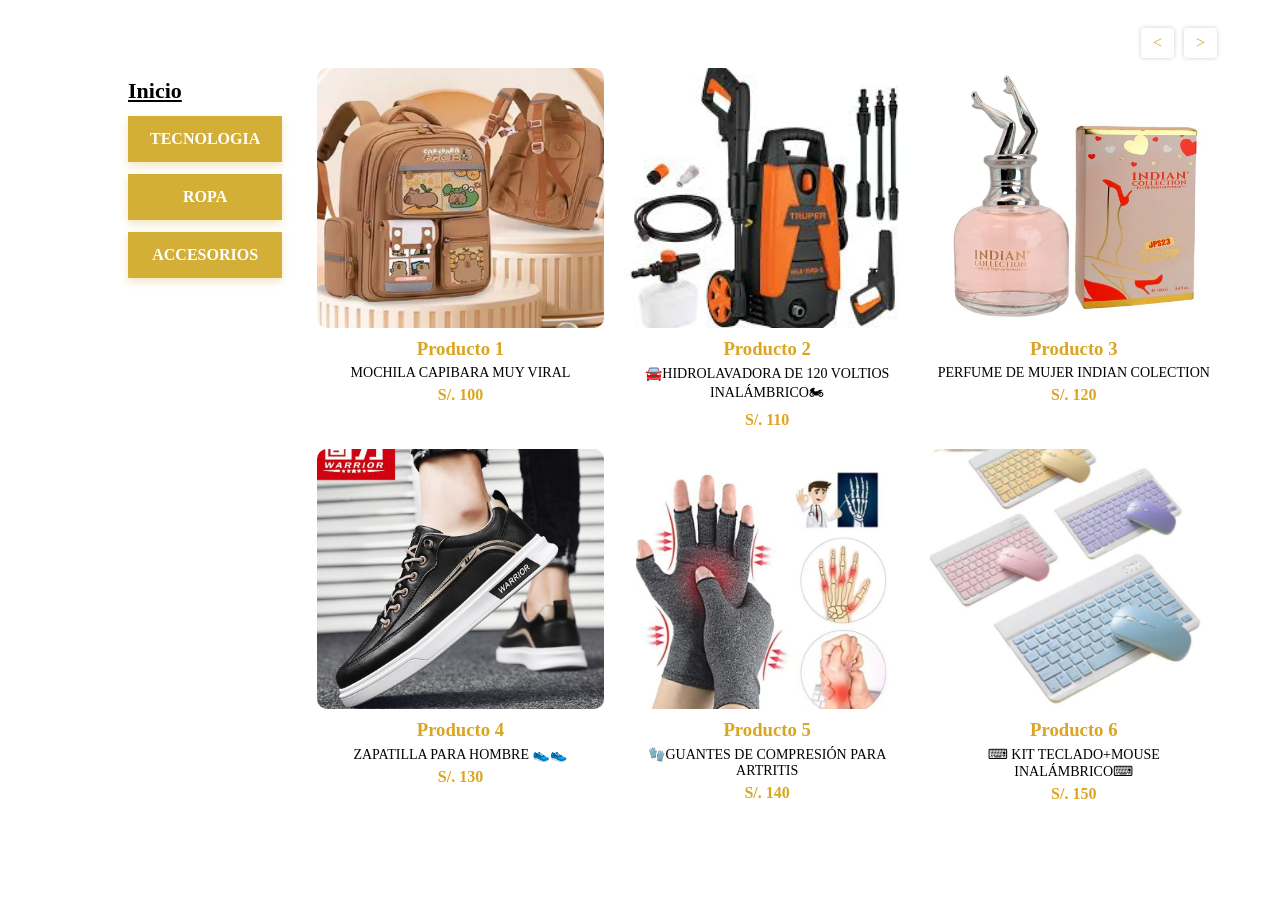
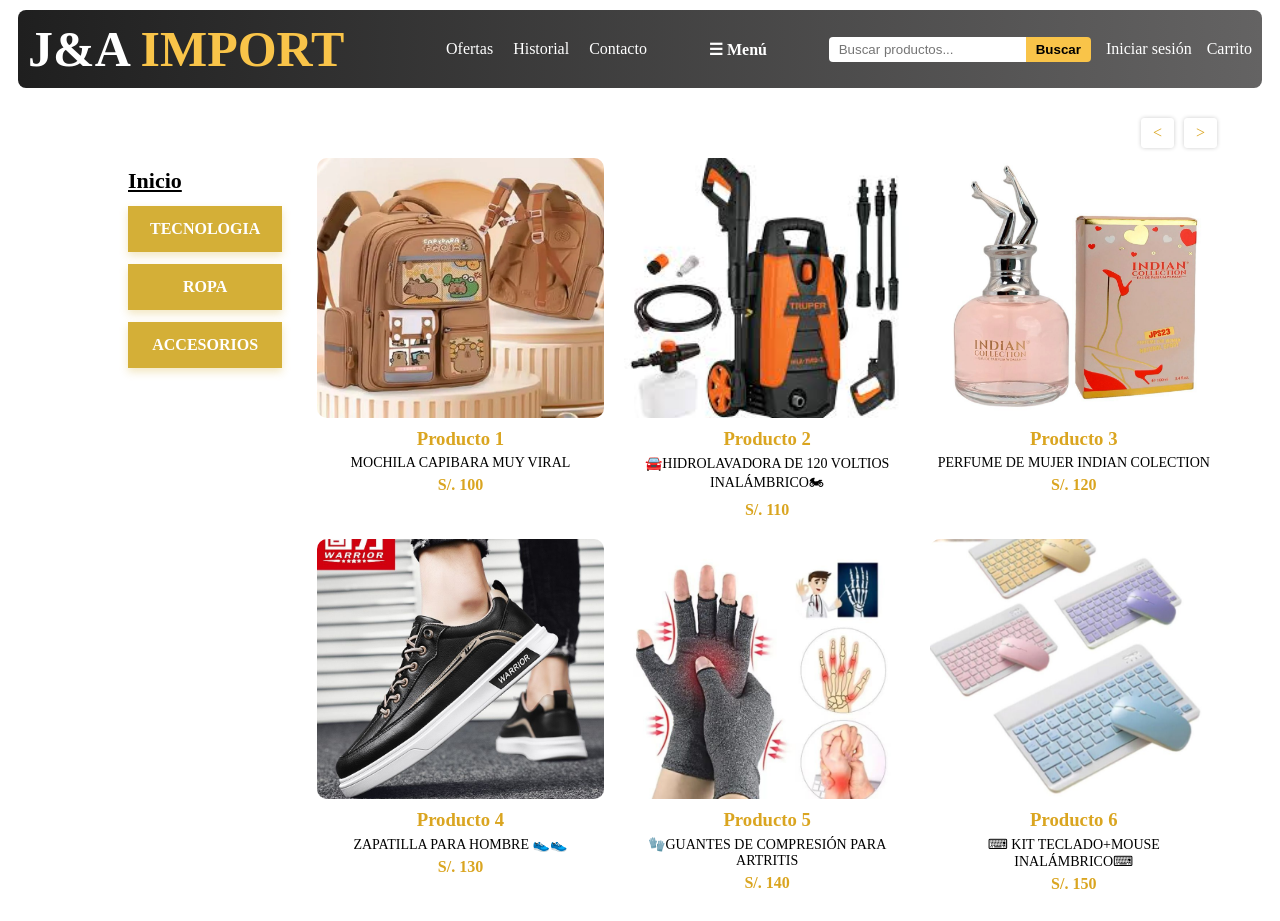
Before and after one commit to cristhian9870/proyecto-de-pag, a plain HTML site: page mas-vendido.html in a window 1280 px wide. Before the commit the page ends 831 px from the top, so only its background shows below. Drawn offline with Linux system fonts and the light colour scheme.

Commit message:
actualizacion

```diff
--- a/css/sesion.css
+++ b/css/login.css
@@ -1,11 +1,11 @@
-/* body {
+body {
     margin: 0;
     width: 100%;
     height: 100%;
     background: hsl(250, 7%, 84%);
     display: grid;
     place-items: center;
- } */
+ }
  h2 {
     background-color: hsl(200, 43%, 99%);
     padding: 15px;
--- a/mas-vendido.html
+++ b/mas-vendido.html
@@ -5,7 +5,47 @@
   <meta name="viewport" content="width=device-width, initial-scale=1" />
   <title>Más Vendidos</title>
     <link rel="stylesheet" href="css/mas-vendido.css" />
+    <link rel="stylesheet" href="css/header.css" />
 </head>
+<header class="header">
+  <div class="container">
+
+    <!-- LOGO -->
+    <div class="logo">
+      <h1>J&A <span>IMPORT</span></h1>
+    </div>
+
+    <!-- MENÚ PRINCIPAL -->
+    <nav class="nav">
+      <ul>
+        <li><a href="#">Ofertas</a></li>
+        <li><a href="#">Historial</a></li>
+        <li><a href="#">Contacto</a></li>
+      </ul>
+    </nav>
+
+    <!-- MENÚ DESPLEGABLE -->
+    <div class="menu-hover">
+      <span class="boton-menu">☰ Menú</span>
+        <ul class="submenu">
+          <li><a href="#">Tecnología</a></li>
+            <li><a href="#">Ropa</a></li>
+            <li><a href="#">Juguetes</a></li>
+          <li><a href="#">Accesorios</a></li>
+        </ul>
+    </div>
+    <!-- BUSCADOR + SESIÓN + CARRITO -->
+    <div class="acciones-derecha">
+      <form class="busqueda">
+        <input type="text" placeholder="Buscar productos...">
+        <button type="submit">Buscar</button>
+      </form>
+      <a href="InicioSesion.html" class="login">Iniciar sesión</a>
+      <a href="#" class="Carrito">Carrito</a>
+    </div>
+
+  </div>
+</header>
 <body>
   <section class="main-container">
 
```
Also changed, not shown: index.html (+1 -1 lines), login.html (renamed from InicioSesion.html, +1 -1 lines).
